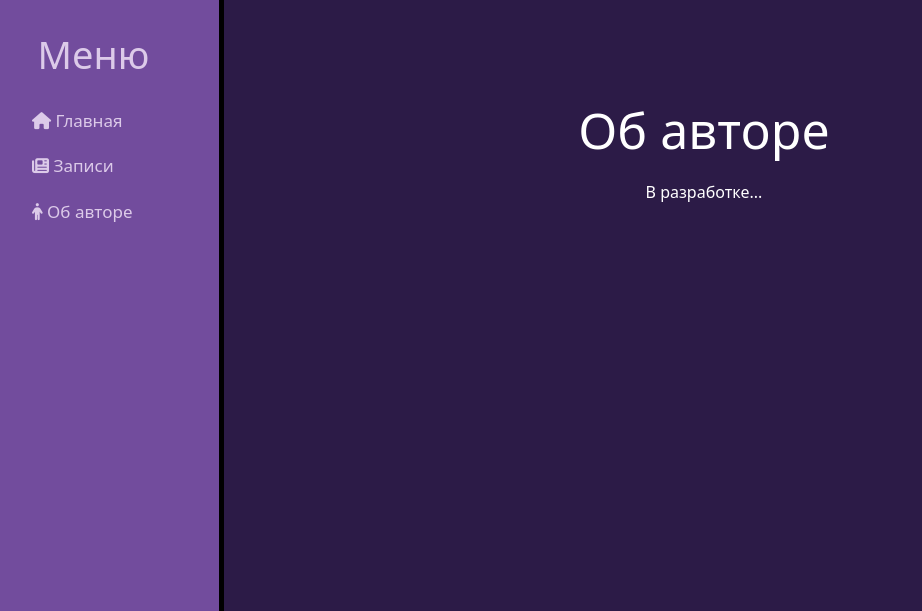
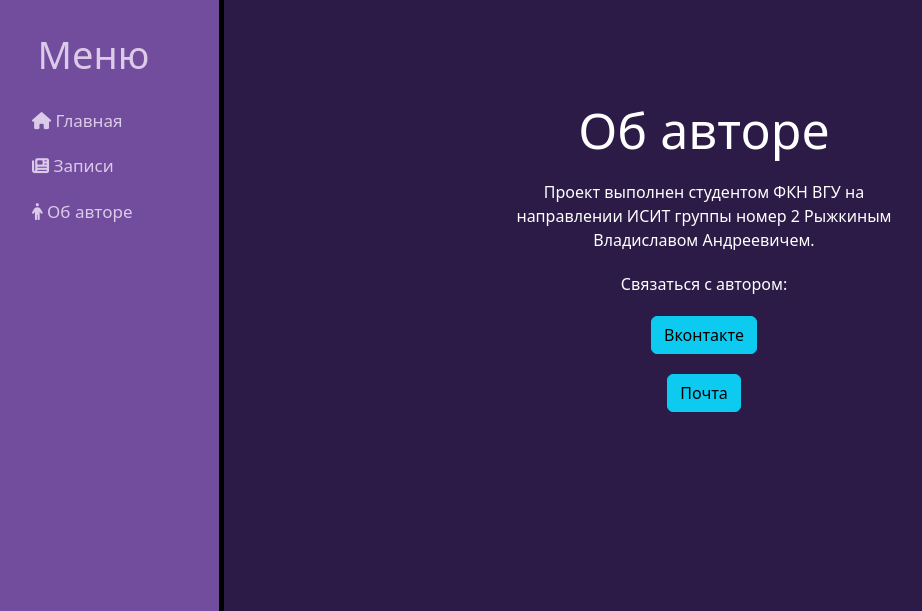
Before and after one commit to tayuyka/myblog, a Django app: page /about in a window 1280 px wide. Shown: the top 611 px of the page, without its empty margins (32-954 px from the left). Run offline with Django 4.2, Linux system fonts and the light colour scheme; some libraries are stand-ins or nearby versions.

Commit message:
minor text changes

```diff
--- a/myblog/main/templates/main/about.html
+++ b/myblog/main/templates/main/about.html
@@ -3,7 +3,10 @@
 {% block content %}
     <div class="features">
         <h1>Об авторе</h1>
-        <p>В разработке...</p>
+        <p>Проект выполнен студентом ФКН ВГУ на направлении ИСИТ группы номер 2 Рыжкиным Владиславом Андреевичем.</p>
+        <p>Связаться с автором:</p>
+        <p><a href="https://vk.com/flexyck"><button  class="btn btn-info">Вконтакте</button></a></p>
+        <p><a href="mailto:nerentabelen@mail.ru"><button  class="btn btn-info">Почта</button></a></p>
     </div>
 
 {% endblock %}
--- a/myblog/main/templates/main/index.html
+++ b/myblog/main/templates/main/index.html
@@ -3,6 +3,9 @@
 {% block content %}
     <div class="features">
         <h1>{{ title }}</h1>
+        <p>Данный проект является учебным и выполнен на языке Python с использованием фреймворка Django.
+            Сайт дает возможность регистрации пользователей и написание ими статей. Проект поддерживает основные
+            html-тэги в написании статей, а также удаление и редактирование этих статей их авторами.</p>
 
     </div>
 {% endblock %}
```
Also changed, not shown: myblog/news/views.py (+14 -7 lines), myblog/main/templatetags/__init__.py (added).
